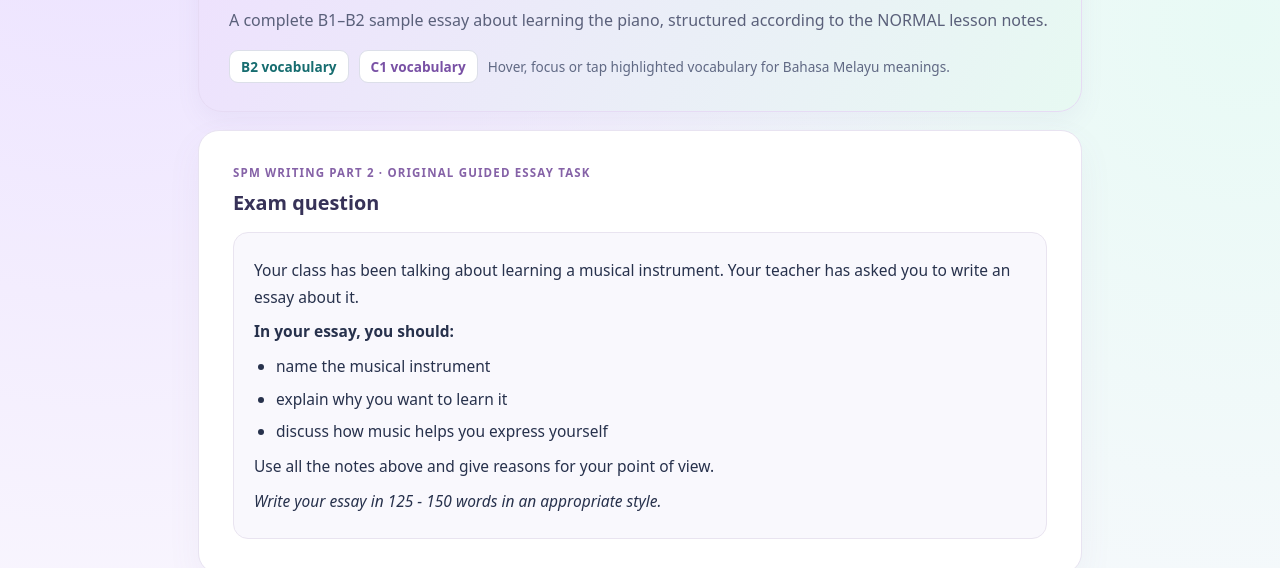
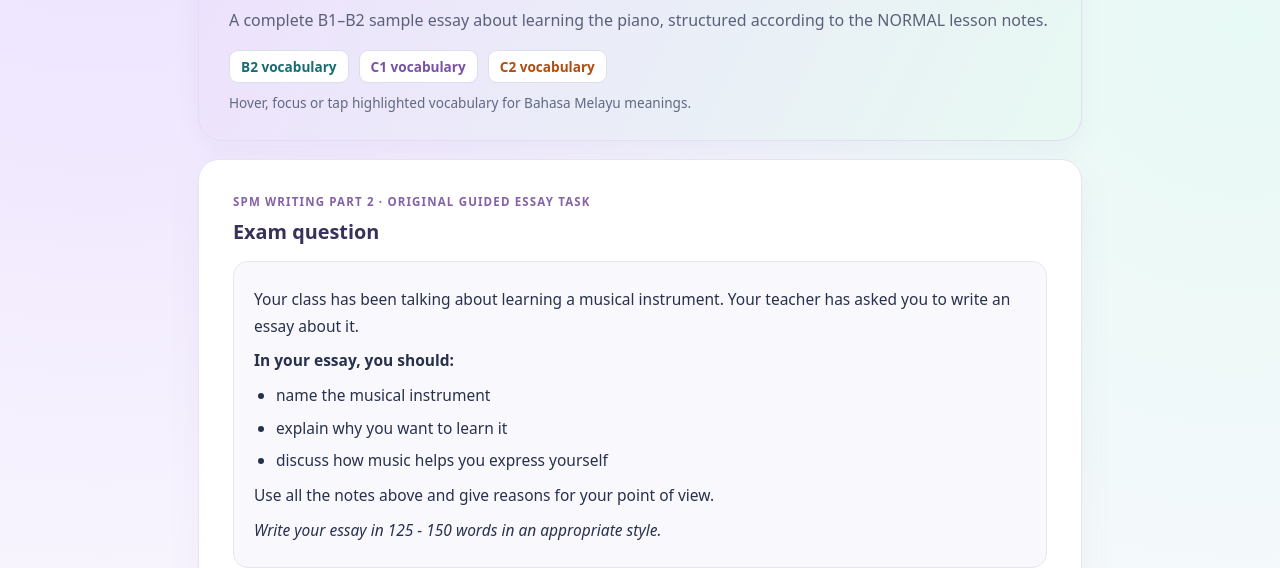
Before and after one commit to fatinlea1001/language-games, a plain HTML site: page eng-sample-essay-musical-instrument-normal.html in a window 1280 px wide. Shown: the part 232-800 px from the top of the page. Drawn offline with Linux system fonts and the light colour scheme.

Commit message:
Show distinct C2 level in sample vocabulary legend

```diff
--- a/eng-sample-essay-musical-instrument-normal.html
+++ b/eng-sample-essay-musical-instrument-normal.html
@@ -69,7 +69,7 @@ h2{font-size:1.24rem;line-height:1.35;margin:0 0 15px;color:#373258}
 <body>
 <main class="shell">
 <nav class="nav"><a href="directory/" aria-label="Return to Language Arcade">← Language Arcade</a><span class="chip">📖 SAMPLE ESSAYS · NORMAL</span></nav>
-<section class="hero"><div class="kicker">SPM English · Writing Part 2 · Guided Essay</div><h1>Learning the Piano: A Journey of Self-Expression</h1><p>A complete B1–B2 sample essay about learning the piano, structured according to the NORMAL lesson notes.</p><div class="legend"><span class="sample b2tag">B2 vocabulary</span><span class="sample c1tag">C1 vocabulary</span><span>Hover, focus or tap highlighted vocabulary for Bahasa Melayu meanings.</span></div></section>
+<section class="hero"><div class="kicker">SPM English · Writing Part 2 · Guided Essay</div><h1>Learning the Piano: A Journey of Self-Expression</h1><p>A complete B1–B2 sample essay about learning the piano, structured according to the NORMAL lesson notes.</p><div class="legend"><span class="sample b2tag">B2 vocabulary</span><span class="sample c1tag">C1 vocabulary</span><span class="sample" style="color:#ae4e10">C2 vocabulary</span><span>Hover, focus or tap highlighted vocabulary for Bahasa Melayu meanings.</span></div></section>
 <section class="panel" aria-labelledby="questionHeading">
 <div class="section-label">SPM Writing Part 2 · Original Guided Essay Task</div>
 <h2 id="questionHeading">Exam question</h2>
```
